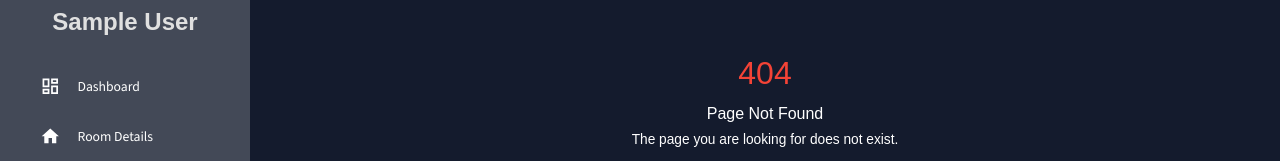
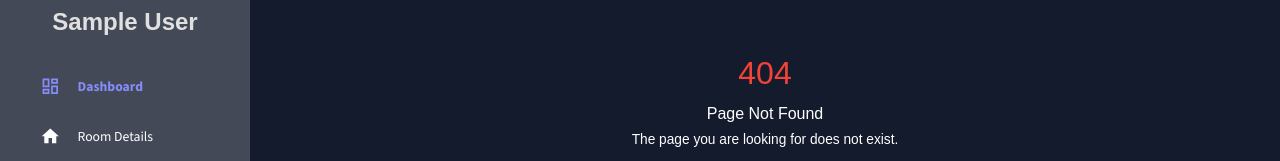
Before and after one commit to UsmanKapadiya/hamiltondinnerapp-admin, a React (Vite) app: page /bar in a window 1280 px wide. Shown: the part 182-343 px from the top of the page. Built offline with nearby package versions, Linux system fonts and the light colour scheme; sample sign-in values are in the browser's storage.

Commit message:
Side bar active screen text color show

```diff
--- a/src/scenes/layout/sidebar/Item.jsx
+++ b/src/scenes/layout/sidebar/Item.jsx
@@ -4,13 +4,18 @@ import { Link, useLocation } from "react-router-dom";
 
 const Item = ({ title, path, icon }) => {
   const location = useLocation();
+  const activeRoutes = Array.isArray(path) ? path : [path];
+  const isActive = activeRoutes.some(route => {
+    const cleanRoute = route.endsWith('/') ? route.slice(0, -1) : route;
+    return location.pathname === cleanRoute || location.pathname.startsWith(cleanRoute + '/');
+  });
   return (
     <MenuItem
-      component={<Link to={path} />}
-      to={path}
+      component={<Link to={Array.isArray(path) ? path[0] : path} />}
+      to={Array.isArray(path) ? path[0] : path}
       icon={icon}
       rootStyles={{
-        color: path === location.pathname && "#6870fa",
+        color: isActive ? "#868dfb" : undefined, fontWeight: isActive ? "bold" : undefined,
       }}
     >
       {title}
```
